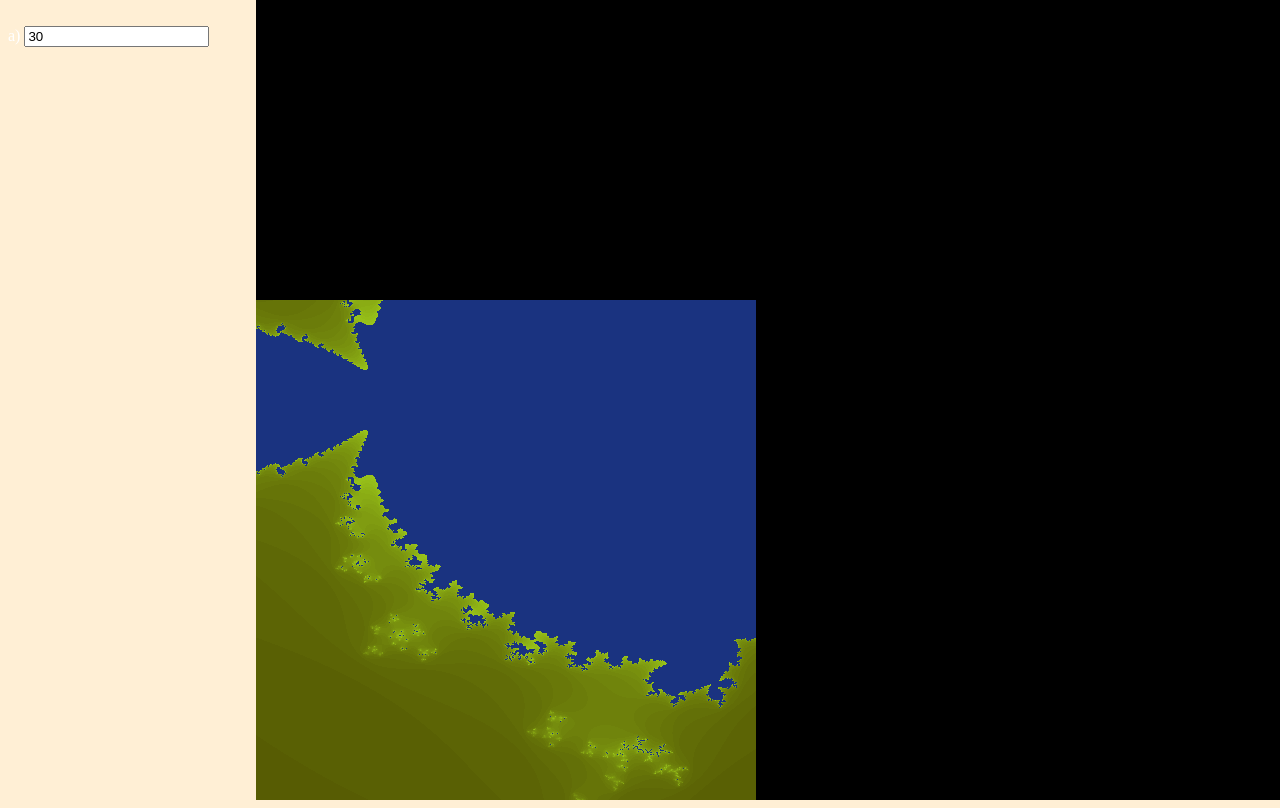
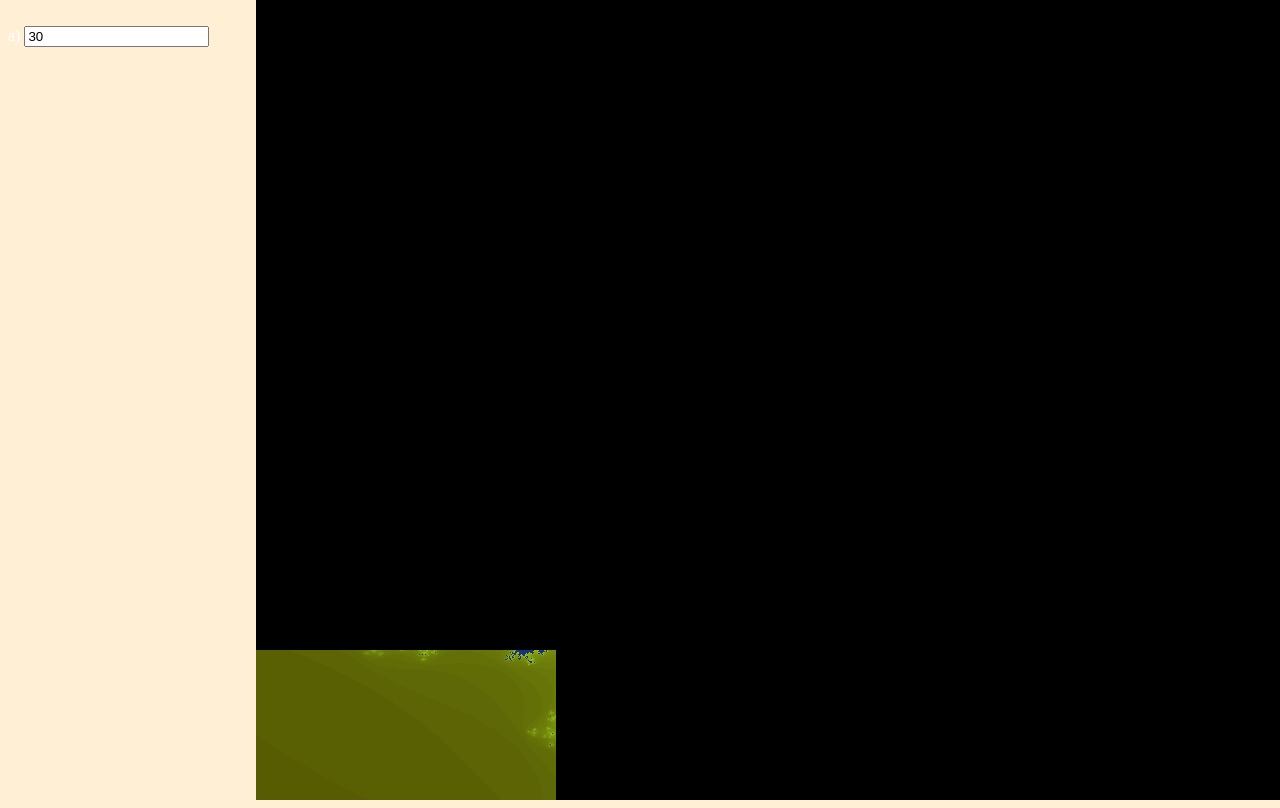
Before and after one commit to kondaevnil/cgsgDK6.github.io, a plain HTML site: page Mandl/a.html in a window 1280 px wide. Drawn offline with Linux system fonts and the light colour scheme.

Commit message:
canvas changing

```diff
--- a/Mandl/a.html
+++ b/Mandl/a.html
@@ -368,8 +368,6 @@
         width: 80%;
         height: 100%;
       "
-      width="500"
-      height="500"
       onmousemove="mouseMoveEvent(event)"
       onmousedown="isDragging=true;"
       onmouseout="isDragging=false;"
```
